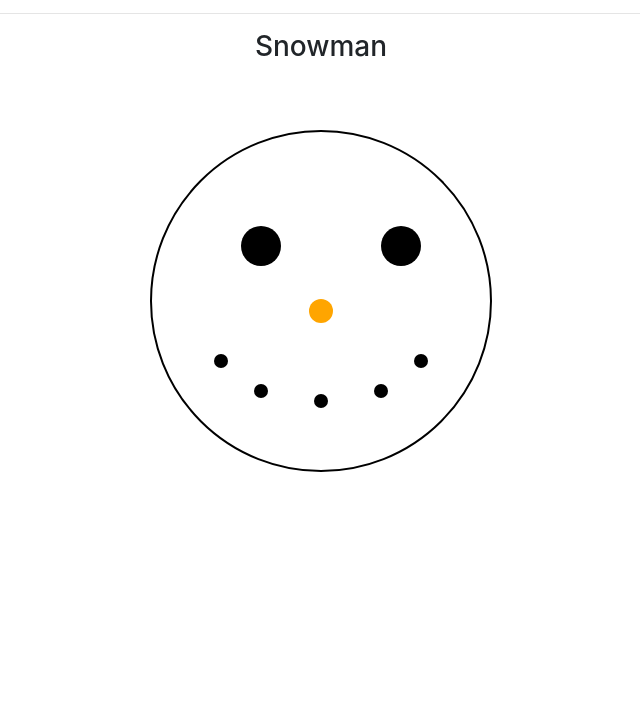
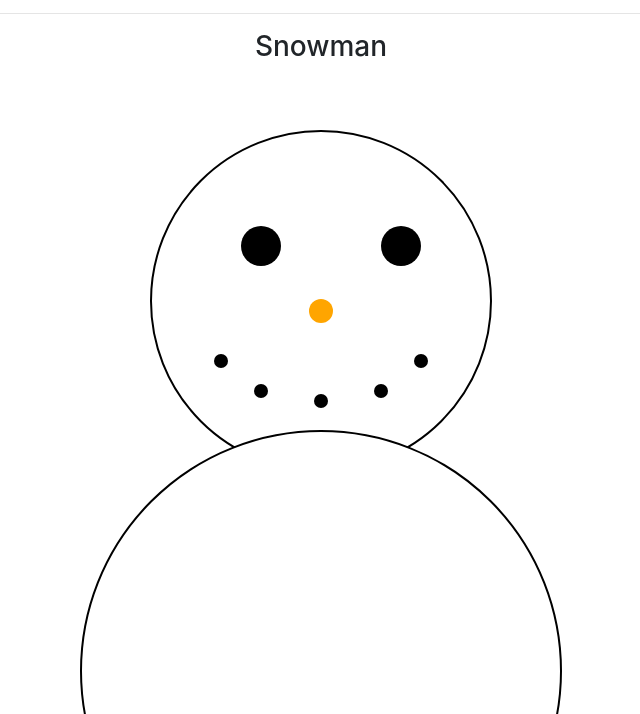
Before and after one commit to MarcLignarius/JS.Shapes, a website built with webpack: page src/index.html in a window 1280 px wide. Shown: the part 761-1475 px from the top of the page, without its empty margins (319-959 px from the left). Built offline with nearby package versions, Linux system fonts and the light colour scheme.

Commit message:
add ellipses for body

```diff
--- a/src/index.html
+++ b/src/index.html
@@ -36,6 +36,8 @@
         <ellipse cx="500" cy="330" rx="7" ry="7" style="fill:black"></ellipse>
         <ellipse cx="560" cy="320" rx="7" ry="7" style="fill:black"></ellipse>
         <ellipse cx="600" cy="290" rx="7" ry="7" style="fill:black"></ellipse>
+        <!-- body -->
+        <ellipse cx="500" cy="600" rx="240" ry="240" style="fill:white; stroke:black; stroke-width: 2"></ellipse>
       </svg>
     </div>
   </div>
```
